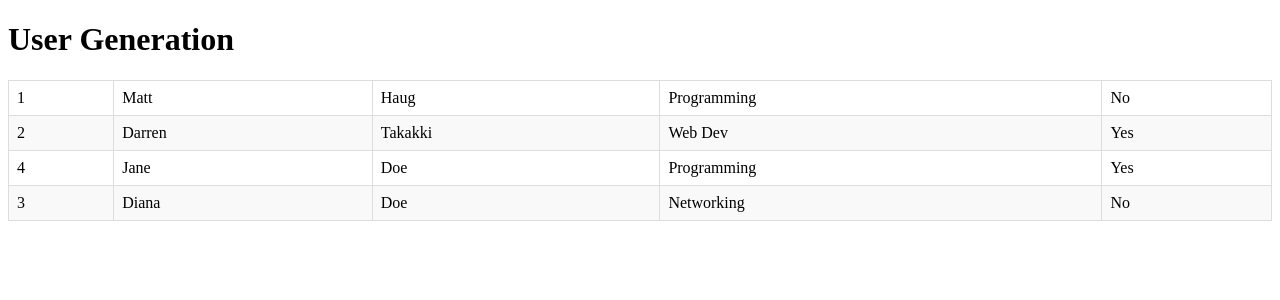
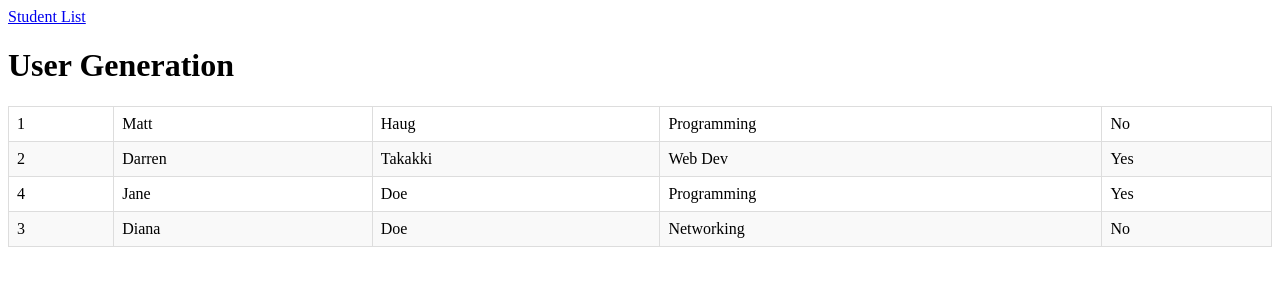
Before and after one commit to diana890/Angular-Class-Project, an Angular app: page /students in a window 1280 px wide. Shown: the top 300 px of the page. Built offline with nearby package versions, Linux system fonts and the light colour scheme.

Commit message:
set the routing

```diff
--- a/src/app/app.component.html
+++ b/src/app/app.component.html
@@ -1,3 +1,11 @@
+
+<div class="nav-bar">
+  <nav>
+    <a routerLink="/students" routerLinkActive ="active"> Student List</a>
+  </nav>
+
+</div>
+
 
 <h1>  {{ title}}</h1>
 <router-outlet></router-outlet>
--- a/src/app/app.component.ts
+++ b/src/app/app.component.ts
@@ -1,5 +1,5 @@
 import { Component } from '@angular/core';
-import { RouterOutlet } from '@angular/router';
+import {RouterLink, RouterLinkActive, RouterOutlet} from '@angular/router';
 import {User} from "./Shared/Modules/user";
 import {JsonPipe, NgForOf} from "@angular/common";
 import {StudentListComponent} from "./student-list/student-list.component";
@@ -7,8 +7,8 @@ import {StudentListComponent} from "./student-list/student-list.component";
 @Component({
   selector: 'app-root',
   standalone: true,
-  imports: [RouterOutlet, NgForOf, JsonPipe, StudentListComponent],
-  templateUrl: './app.component.html',
+
+  templateUrl: './app.component.html', imports: [RouterOutlet, NgForOf, JsonPipe, StudentListComponent, RouterLink, RouterLinkActive],
   styleUrl: './app.component.scss'
 })
 export class AppComponent {
```
